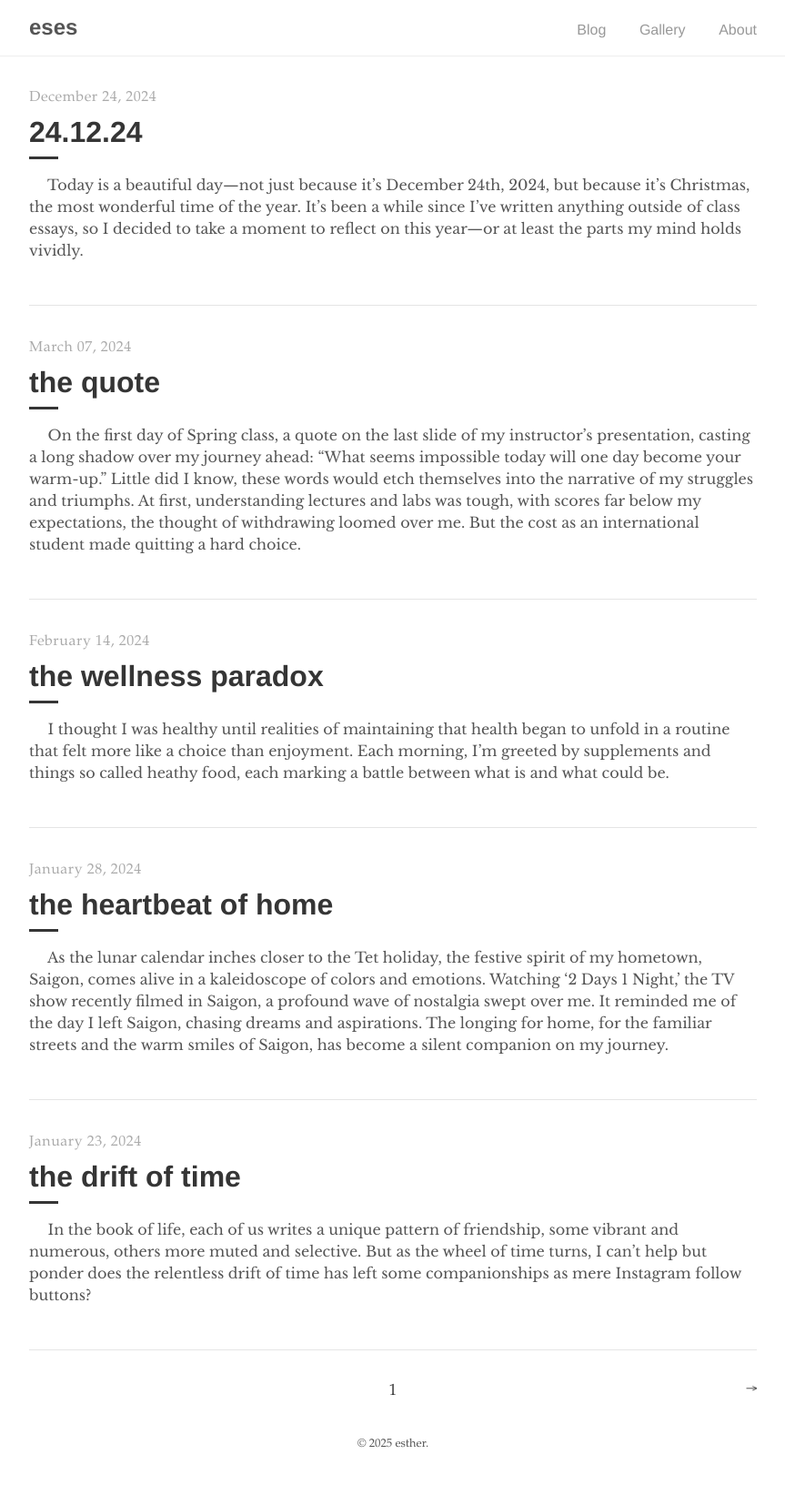
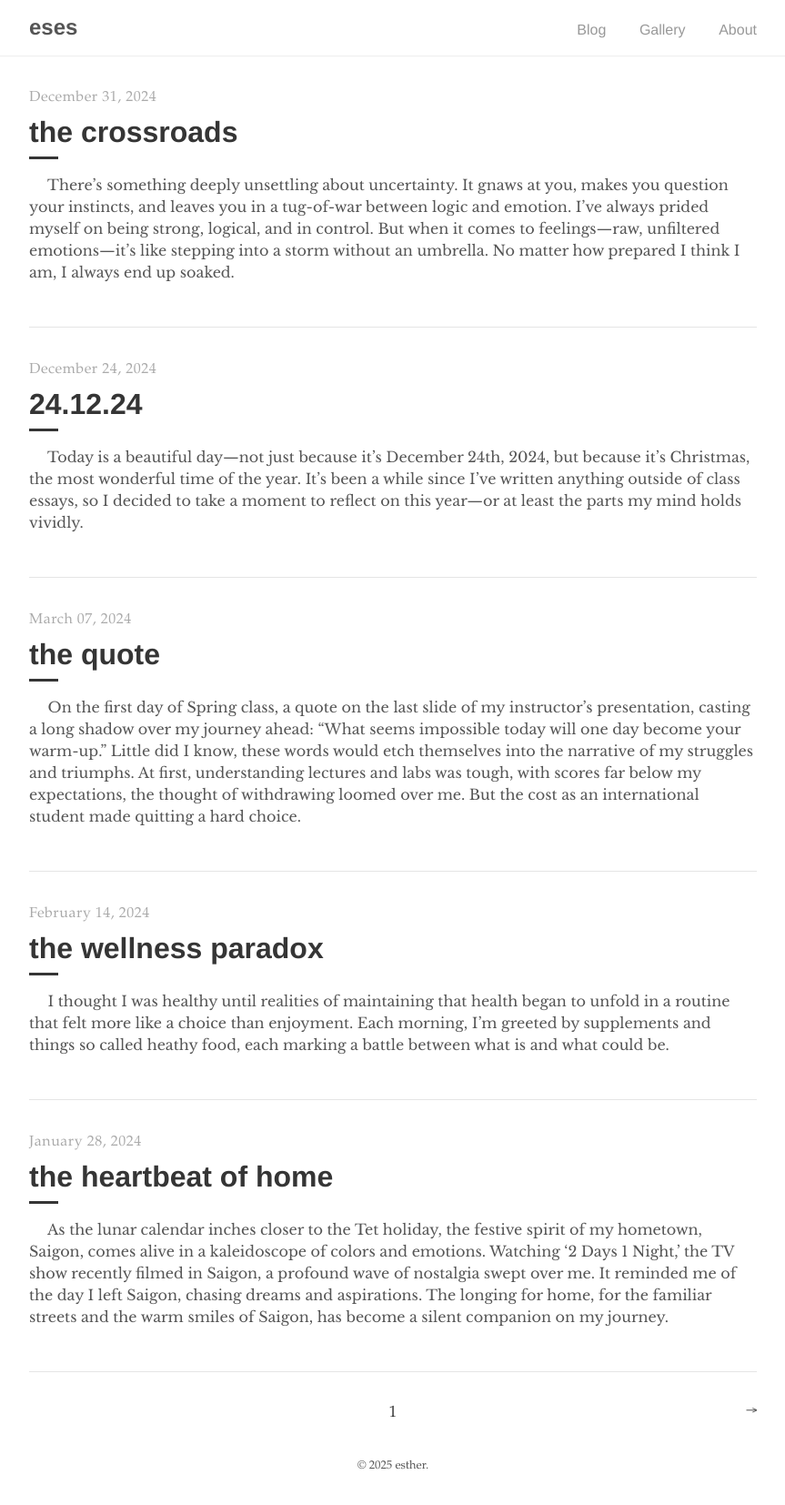
Before and after one commit to estorii/estorii.github.io, a Jekyll site: the page built from index.html, in a window 1280 px wide. Shown: the whole page at 91% size, without its empty margins (208-1071 px from the left). Built offline with Jekyll 4.4.1, drawn with Linux system fonts in a browser that asks for light colours; the list of posts is cut into pages by our own code; comment, search, counter and statistics services are not loaded; before the commit the page ends 1630 px from its top, so only the background shows below that; some of the changed lines change nothing that is shown.

Commit message:
new blog

```diff
--- a/_config.yml
+++ b/_config.yml
@@ -2,7 +2,7 @@
 title:          eses
 description:    "Minimal Jekyll theme for storytellers"
 
-url:            "https://eses-corner.github.io/"
+url:            "https://egraphix.github.io/"
 
 # Google Analytics
 google_analytics: UA—XXXXXXXX-X
--- a/_layouts/default.html
+++ b/_layouts/default.html
@@ -15,7 +15,7 @@
 
 
 
-    <!-- Default Statcounter code for esonesther https://egraphix.github.io/ -->
+    <!-- Default Statcounter code for elaine https://egraphix.github.io/ -->
     <script type="text/javascript">
     var sc_project=12958592;
     var sc_invisible=1;
--- /dev/null
+++ b/_posts/2024-12-31-my-crush.md
@@ -0,0 +1,64 @@
+---
+layout: post
+title: "the crossroads"
+author: "e"
+tags:
+excerpt_separator: <!--more-->
+published: true
+exclude: true
+show_date: false
+comments: false
+---
+<!-- <img src="{{"https://egraphix.github.io}}/assets/images/DSCF7568.jpg" style> -->
+
+
+&emsp; There’s something deeply unsettling about uncertainty. It gnaws at you, makes you question your instincts, and leaves you in a tug-of-war between logic and emotion. I’ve always prided myself on being strong, logical, and in control. But when it comes to feelings—raw, unfiltered emotions—it’s like stepping into a storm without an umbrella. No matter how prepared I think I am, I always end up soaked. <!--more--> <br>
+
+Recently, I found myself in one of these storms. A crush. Someone whose presence felt magnetic, but whose actions often felt like a puzzle I couldn’t quite solve. I don’t know how it started at first. Then came the avoidance. And because I hate losing control, I matched it, doubled it, made sure they knew I was pulling away on purpose. It was petty, maybe, but it protected my ego. Yet, like all storms, the tension eventually eased, leaving me wondering if I had misread everything or simply overreacted.<br>
+
+That’s the thing about feelings—they don’t follow the rules. No matter how much I try to analyze or predict, they spill over the edges of logic, refusing to stay contained. And yet, here I was, standing at a crossroads, trying to make a decision: Should I give it a try, risking my heart and ego, or lean into the path I’ve always known was meant for me? <br>
+
+
+&emsp;**glimpse** <br>
+&emsp;When I caught his glimpse. It was so brief, so unassuming, yet in that moment, I felt the butterflies. The kind that takes over before you can stop it, reminding you that maybe, just maybe, you feel something real.
+But almost as soon as I felt it, a voice inside asked: So what’s next?
+
+Part of me told myself to stay grounded, to not let this moment of fluttering feelings unravel the plans I’ve worked so hard to create. After all, I’m going to leave in two years. Why risk my ego, my heart, and my dreams for something so uncertain?
+
+Yet another part of me wanted to hold onto that glimpse, as if it were something precious. What if this is it? it whispered. What if this fleeting moment is worth holding onto?
+
+It’s a battle between logic and emotion—between the side of me that wants to lean in and the side that knows I can’t, not when the future I’m building lies beyond this so called “feeling”.
+
+
+&emsp;**the past** <br>
+&emsp;Still, I struggle. Maybe it’s because I’ve been hurt before. There was someone who once gave me the world—the most romantic gestures, words that felt like poetry—and then shattered my heart in a way I didn’t think was possible.
+
+Now, when I look at this crush, I can’t help but see the shadows of that past. They even share the same birth year, as if fate is playing some cruel trick on me. So, I tell myself: Don’t risk it. Protect yourself. Stay in control.
+
+But staying in control isn’t as easy as it sounds, not when feelings have already made their way past the walls I built.
+
+&emsp;**wake up, girl** <br>
+&emsp;Sometimes, I think I need someone to scold me. Not to hurt me, but to give me the wake-up call I’m too scared to give myself. If that someone were here, they’d say:
+“Wake up. You're here for bigger things-your dreams, your goals, your self-respect.”
+And you know what? They’d be right. I’ve been through enough to know that people who want to be in your life will make it clear—they won’t make you feel like you’re chasing them or questioning their intentions. And I’m better than reaction. I’m better than sitting in the gray zone of “what if.”
+
+&emsp;**the bigger** <br>
+&emsp;Here’s the thing: I have dreams bigger than this feeling, bigger than the confusion and avoidance. I want to be someone who goes out into the world and makes an impact. Someone who fights against inequalities, helps people whose voices often go unheard, and builds something meaningful. That’s the life I’m reaching for—a life where I take risks, not just for love, but for something meaningful.
+
+So when I sit here, caught in the web of “should I or shouldn’t I,” I can’t help but ask myself: Is this helping me grow? Is this bringing me closer to the person I aspire to be? Or am I just stuck, letting the weight of uncertainty hold me back from stepping into something that feels so elusive—the dream I’ve been searching for?
+
+&emsp;**letting go** <br>
+&emsp;Letting go isn’t about closing my heart. It’s about opening it to the bigger picture. It’s about choosing the version of myself who doesn’t get stuck in the past or hold onto what could have been. It’s about trusting that if something is truly meant for me, it won’t feel this heavy or uncertain.
+
+So, I’m choosing to step away—not because my feelings weren’t real, but because my dreams are stronger. I’ll carry the memory of those fleeting moments, not as regret, but as a reminder that I can feel deeply and still choose to rise above it.
+
+&emsp;**next** <br>
+&emsp;So, here’s to moving forward. Here’s to saying goodbye—not just to them, but to the “what ifs” that keep me looking back. Here’s to choosing my dreams over fleeting glances and fleeting feelings.
+So, here’s to stepping away, not as a loss, but as a choice. Here’s to choosing my dreams over my doubts. And here’s to believing that what’s meant for me will find me on the other side of this journey.
+
+ At the end of the day, I’m not afraid of storms—I’m afraid of standing still.
+
+
+<div class="post-info">
+<p style="text-align: right; font-style: italic; color: grey; line-height: 0.5;">@e</p>
+<p style="text-align: right; font-style: italic; color: grey; line-height: 0.5;">new year eve'24</p>
```
Also changed, not shown: _posts/2024-02-14-the-wellness-paradox.md (+1 -1 lines), README.md, 1 other file.
